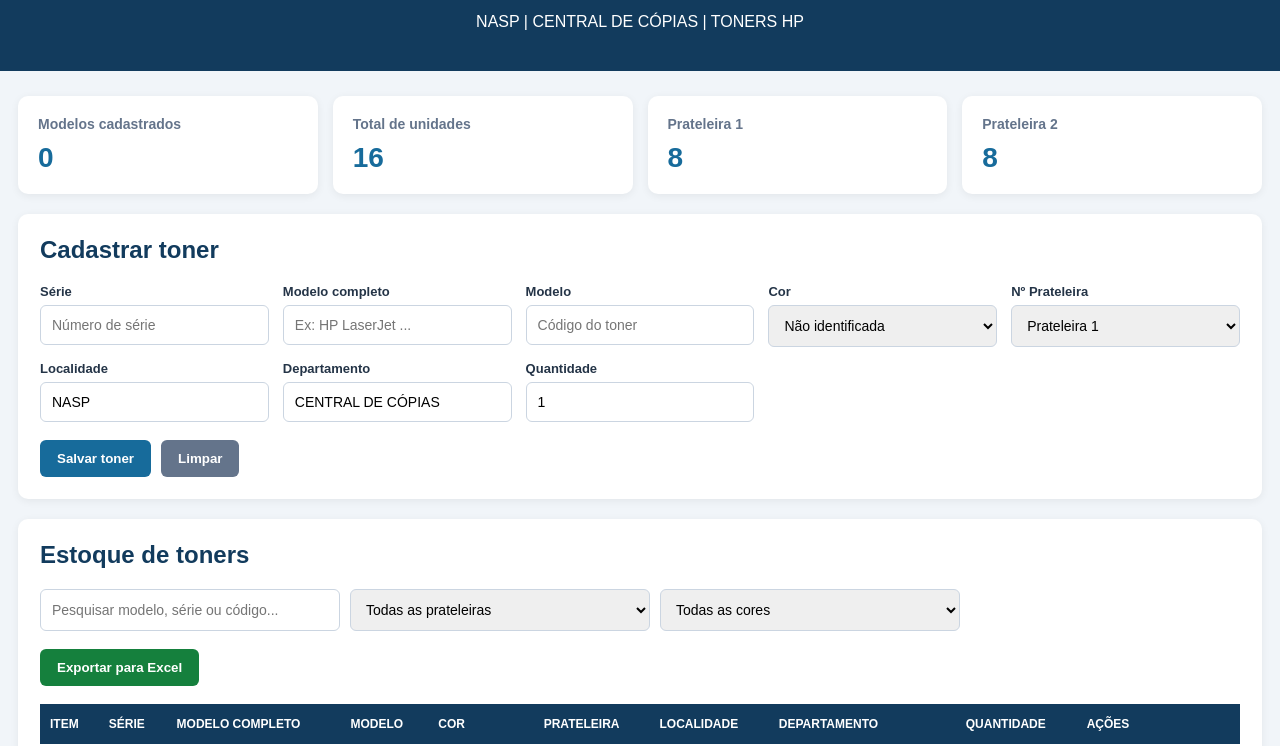
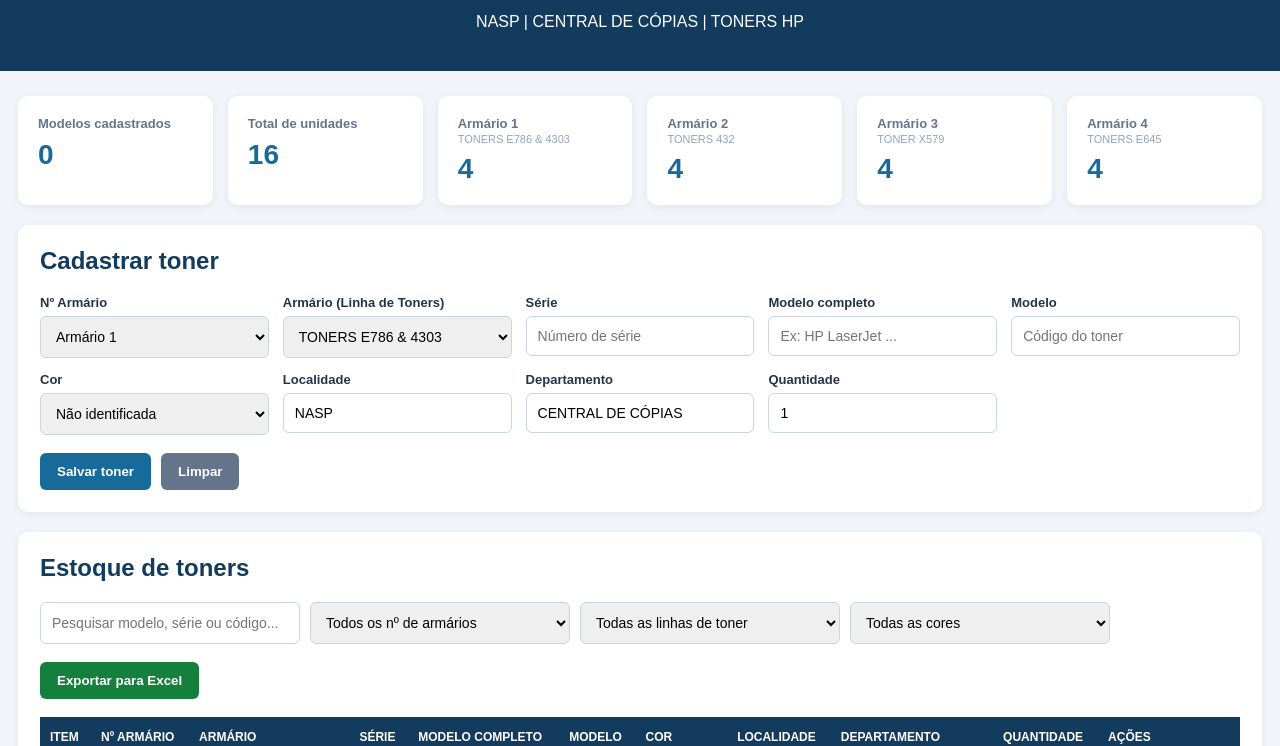
Before and after one commit to kaueserraodev/controle-estoque-toners, a plain HTML site: page index.html in a window 1280 px wide. Shown: the part 64-810 px from the top of the page. Drawn offline with Linux system fonts and the light colour scheme.

Commit message:
Refactor index.html for armario updates and styling
Updated card titles and added small descriptions for cabinets. Adjusted styles and filters for armarios.

```diff
--- a/index.html
+++ b/index.html
@@ -1,4 +1,3 @@
-
 <!DOCTYPE html>
 <html lang="pt-BR">
 <head>
@@ -60,12 +59,19 @@ header h1 {
 .card h3 {
   margin: 0;
   color: #64748b;
-  font-size: 14px;
+  font-size: 13px;
+}
+
+.card small {
+  display: block;
+  color: #94a3b8;
+  font-size: 11px;
+  margin-top: 2px;
 }
 
 .card strong {
   display: block;
-  margin-top: 10px;
+  margin-top: 8px;
   font-size: 28px;
   color: var(--azul2);
 }
@@ -161,7 +167,7 @@ button:hover {
 }
 
 .filtros input, .filtros select {
-  max-width: 300px;
+  max-width: 260px;
 }
 
 .tabela {
@@ -171,7 +177,7 @@ button:hover {
 table {
   width: 100%;
   border-collapse: collapse;
-  min-width: 1000px;
+  min-width: 1120px;
 }
 
 th {
@@ -238,13 +244,27 @@ footer {
     </div>
 
     <div class="card">
-      <h3>Prateleira 1</h3>
-      <strong id="prateleira1">0</strong>
+      <h3>Armário 1</h3>
+      <small>TONERS E786 & 4303</small>
+      <strong id="armario1">0</strong>
     </div>
 
     <div class="card">
-      <h3>Prateleira 2</h3>
-      <strong id="prateleira2">0</strong>
+      <h3>Armário 2</h3>
+      <small>TONERS 432</small>
+      <strong id="armario2">0</strong>
+    </div>
+
+    <div class="card">
+      <h3>Armário 3</h3>
+      <small>TONER X579</small>
+      <strong id="armario3">0</strong>
+    </div>
+
+    <div class="card">
+      <h3>Armário 4</h3>
+      <small>TONERS E645</small>
+      <strong id="armario4">0</strong>
     </div>
   </section>
 
@@ -253,6 +273,26 @@ footer {
 
     <form id="formulario">
       <div class="formulario">
+
+        <div class="campo">
+          <label>Nº Armário</label>
+          <select id="numArmario">
+            <option value="1">Armário 1</option>
+            <option value="2">Armário 2</option>
+            <option value="3">Armário 3</option>
+            <option value="4">Armário 4</option>
+          </select>
+        </div>
+
+        <div class="campo">
+          <label>Armário (Linha de Toners)</label>
+          <select id="armario">
+            <option value="TONERS E786 & 4303">TONERS E786 & 4303</option>
+            <option value="TONERS 432">TONERS 432</option>
+            <option value="TONER X579">TONER X579</option>
+            <option value="TONERS E645">TONERS E645</option>
+          </select>
+        </div>
 
         <div class="campo">
           <label>Série</label>
@@ -278,14 +318,6 @@ footer {
             <option>Magenta</option>
             <option>Amarelo</option>
             <option>Colorido</option>
-          </select>
-        </div>
-
-        <div class="campo">
-          <label>Nº Prateleira</label>
-          <select id="prateleira">
-            <option value="1">Prateleira 1</option>
-            <option value="2">Prateleira 2</option>
           </select>
         </div>
 
@@ -319,10 +351,20 @@ footer {
     <div class="filtros">
       <input id="pesquisa" placeholder="Pesquisar modelo, série ou código...">
 
-      <select id="filtroPrateleira">
-        <option value="">Todas as prateleiras</option>
-        <option value="1">Prateleira 1</option>
-        <option value="2">Prateleira 2</option>
+      <select id="filtroNumArmario">
+        <option value="">Todos os nº de armários</option>
+        <option value="1">Armário 1</option>
+        <option value="2">Armário 2</option>
+        <option value="3">Armário 3</option>
+        <option value="4">Armário 4</option>
+      </select>
+
+      <select id="filtroArmario">
+        <option value="">Todas as linhas de toner</option>
+        <option value="TONERS E786 & 4303">TONERS E786 & 4303</option>
+        <option value="TONERS 432">TONERS 432</option>
+        <option value="TONER X579">TONER X579</option>
+        <option value="TONERS E645">TONERS E645</option>
       </select>
 
       <select id="filtroCor">
@@ -348,11 +390,12 @@ footer {
         <thead>
           <tr>
             <th>ITEM</th>
+            <th>Nº ARMÁRIO</th>
+            <th>ARMÁRIO</th>
             <th>SÉRIE</th>
             <th>MODELO COMPLETO</th>
             <th>MODELO</th>
             <th>COR</th>
-            <th>PRATELEIRA</th>
             <th>LOCALIDADE</th>
             <th>DEPARTAMENTO</th>
             <th>QUANTIDADE</th>
@@ -374,18 +417,36 @@ footer {
 <script>
 const CHAVE = "estoque_toners_nasp_v1";
 
+const MAPA_ARMARIOS = {
+  "1": "TONERS E786 & 4303",
+  "2": "TONERS 432",
+  "3": "TONER X579",
+  "4": "TONERS E645"
+};
+
+const MAPA_INVERSO = {
+  "TONERS E786 & 4303": "1",
+  "TONERS 432": "2",
+  "TONER X579": "3",
+  "TONERS E645": "4"
+};
+
 function criarEstoqueInicial() {
-  return Array.from({length: 16}, (_, i) => ({
+  return Array.from({length: 16}, (_, i) => {
+    const num = String((i % 4) + 1);
+    return {
       id: i + 1,
+      numArmario: num,
+      armario: MAPA_ARMARIOS[num],
       serie: "",
       modeloCompleto: "",
       modelo: "",
       cor: "",
-    prateleira: i < 8 ? "1" : "2",
       localidade: "NASP",
       departamento: "CENTRAL DE CÓPIAS",
       quantidade: 1
-  }));
+    };
+  });
 }
 
 let estoque;
@@ -396,12 +457,42 @@ try {
 
   if (!Array.isArray(estoque)) {
     estoque = criarEstoqueInicial();
+  } else {
+    estoque = estoque.map(item => {
+      const num = String(item.numArmario || MAPA_INVERSO[item.armario] || item.prateleira || "1");
+      const cat = MAPA_ARMARIOS[num] || item.armario || "";
+      return {
+        ...item,
+        numArmario: num,
+        armario: cat
+      };
+    });
   }
 } catch {
   estoque = criarEstoqueInicial();
 }
 
 let idEditando = null;
+
+// Sincronização automática no formulário
+document.getElementById("numArmario").addEventListener("change", function() {
+  document.getElementById("armario").value = MAPA_ARMARIOS[this.value] || "";
+});
+
+document.getElementById("armario").addEventListener("change", function() {
+  document.getElementById("numArmario").value = MAPA_INVERSO[this.value] || "1";
+});
+
+// Sincronização automática nos filtros
+document.getElementById("filtroNumArmario").addEventListener("change", function() {
+  document.getElementById("filtroArmario").value = MAPA_ARMARIOS[this.value] || "";
+  renderizar();
+});
+
+document.getElementById("filtroArmario").addEventListener("change", function() {
+  document.getElementById("filtroNumArmario").value = MAPA_INVERSO[this.value] || "";
+  renderizar();
+});
 
 function salvarDados() {
   localStorage.setItem(CHAVE, JSON.stringify(estoque));
@@ -419,16 +510,18 @@ function escapar(valor) {
 
 function renderizar() {
   const busca = document.getElementById("pesquisa").value.toLowerCase();
-  const prateleira = document.getElementById("filtroPrateleira").value;
+  const armario = document.getElementById("filtroArmario").value;
+  const numArmario = document.getElementById("filtroNumArmario").value;
   const cor = document.getElementById("filtroCor").value;
 
   const filtrados = estoque.filter(t => {
     const texto = [
-      t.serie, t.modeloCompleto, t.modelo, t.cor
+      t.armario, t.numArmario, t.serie, t.modeloCompleto, t.modelo, t.cor
     ].join(" ").toLowerCase();
 
     return texto.includes(busca) &&
-      (!prateleira || t.prateleira === prateleira) &&
+      (!armario || t.armario === armario) &&
+      (!numArmario || t.numArmario === numArmario) &&
       (!cor || t.cor === cor);
   });
 
@@ -436,11 +529,12 @@ function renderizar() {
     filtrados.map((t, i) => `
       <tr>
         <td>${i + 1}</td>
+        <td>${escapar(t.numArmario)}</td>
+        <td>${escapar(t.armario || "-")}</td>
         <td>${escapar(t.serie)}</td>
         <td>${escapar(t.modeloCompleto)}</td>
         <td>${escapar(t.modelo)}</td>
         <td>${escapar(t.cor || "A identificar")}</td>
-        <td>${escapar(t.prateleira)}</td>
         <td>${escapar(t.localidade)}</td>
         <td>${escapar(t.departamento)}</td>
         <td>${Number(t.quantidade)}</td>
@@ -462,24 +556,26 @@ function renderizar() {
   document.getElementById("totalUnidades").textContent =
     estoque.reduce((s, t) => s + Number(t.quantidade || 0), 0);
 
-  document.getElementById("prateleira1").textContent =
-    estoque.filter(t => t.prateleira === "1")
+  const contarPorNumArmario = (num) =>
+    estoque.filter(t => t.numArmario === num)
       .reduce((s, t) => s + Number(t.quantidade || 0), 0);
 
-  document.getElementById("prateleira2").textContent =
-    estoque.filter(t => t.prateleira === "2")
-      .reduce((s, t) => s + Number(t.quantidade || 0), 0);
+  document.getElementById("armario1").textContent = contarPorNumArmario("1");
+  document.getElementById("armario2").textContent = contarPorNumArmario("2");
+  document.getElementById("armario3").textContent = contarPorNumArmario("3");
+  document.getElementById("armario4").textContent = contarPorNumArmario("4");
 }
 
 document.getElementById("formulario").addEventListener("submit", e => {
   e.preventDefault();
 
   const dados = {
+    numArmario: document.getElementById("numArmario").value,
+    armario: document.getElementById("armario").value,
     serie: document.getElementById("serie").value.trim(),
     modeloCompleto: document.getElementById("modeloCompleto").value.trim(),
     modelo: document.getElementById("modelo").value.trim(),
     cor: document.getElementById("cor").value,
-    prateleira: document.getElementById("prateleira").value,
     localidade: document.getElementById("localidade").value.trim(),
     departamento: document.getElementById("departamento").value.trim(),
     quantidade: Number(document.getElementById("quantidade").value)
@@ -510,11 +606,13 @@ function editar(id) {
 
   idEditando = id;
 
+  const num = t.numArmario || "1";
+  document.getElementById("numArmario").value = num;
+  document.getElementById("armario").value = t.armario || MAPA_ARMARIOS[num];
   document.getElementById("serie").value = t.serie;
   document.getElementById("modeloCompleto").value = t.modeloCompleto;
   document.getElementById("modelo").value = t.modelo;
   document.getElementById("cor").value = t.cor;
-  document.getElementById("prateleira").value = t.prateleira;
   document.getElementById("localidade").value = t.localidade;
   document.getElementById("departamento").value = t.departamento;
   document.getElementById("quantidade").value = t.quantidade;
@@ -535,6 +633,8 @@ function excluir(id) {
 
 function limparFormulario() {
   document.getElementById("formulario").reset();
+  document.getElementById("numArmario").value = "1";
+  document.getElementById("armario").value = MAPA_ARMARIOS["1"];
   document.getElementById("localidade").value = "NASP";
   document.getElementById("departamento").value = "CENTRAL DE CÓPIAS";
   document.getElementById("quantidade").value = 1;
@@ -547,15 +647,13 @@ function limparFormulario() {
 
 function exportarCSV() {
   const colunas = [
-    "ITEM", "SERIE", "MODELO COMPLETO", "MODELO",
-    "COR", "Nº PRATELEIRA", "LOCALIDADE",
-    "DEPARTAMENTO", "QUANTIDADE"
+    "ITEM", "Nº ARMÁRIO", "ARMÁRIO", "SERIE", "MODELO COMPLETO", "MODELO",
+    "COR", "LOCALIDADE", "DEPARTAMENTO", "QUANTIDADE"
   ];
 
   const linhas = estoque.map((t, i) => [
-    i + 1, t.serie, t.modeloCompleto, t.modelo,
-    t.cor, t.prateleira, t.localidade,
-    t.departamento, t.quantidade
+    i + 1, t.numArmario, t.armario, t.serie, t.modeloCompleto, t.modelo,
+    t.cor, t.localidade, t.departamento, t.quantidade
   ]);
 
   const csv = [colunas, ...linhas]
@@ -582,9 +680,6 @@ function exportarCSV() {
 document.getElementById("pesquisa")
   .addEventListener("input", renderizar);
 
-document.getElementById("filtroPrateleira")
-  .addEventListener("change", renderizar);
-
 document.getElementById("filtroCor")
   .addEventListener("change", renderizar);
 
```
Lines whose indentation alone changed are shown as unchanged.
